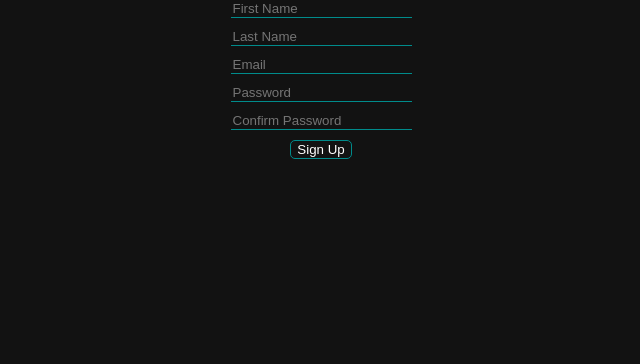
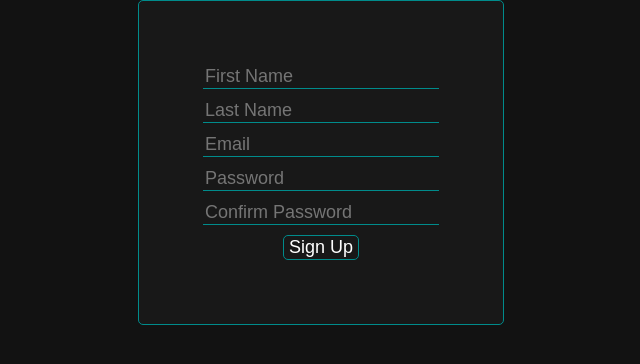
Before and after one commit to rookie2675/blog-website, a Next.js app: page /signup in a window 1280 px wide. Shown: the top 364 px of the page, without its empty margins (319-959 px from the left). Built offline with nearby package versions, Linux system fonts and the light colour scheme.

Commit message:
Fixed signup page styles

```diff
--- a/app/signup/page.module.css
+++ b/app/signup/page.module.css
@@ -1,10 +1,25 @@
-.fieldContainer {
-    display: flex;
-    gap: 5px;
-    flex-direction: column;
+.button {
+    padding-left: 2%;
+    padding-right: 2%;
+    font-size: large;
 }
 
-.formContainer {
+.input {
+    font-size: large;
+}
+
+.container {
+    height: 100%;
+    align-items: center;
+    justify-content: center;
+    display: flex;
+}
+
+.form {
+    border-radius: 5px;
+    border: 1px solid darkcyan;
+    padding: 5%;
+    background-color: rgba(255, 255, 255, 0.025);
     gap: 10px;
     display: flex;
     flex-direction: column;
--- a/app/signup/page.tsx
+++ b/app/signup/page.tsx
@@ -41,10 +41,10 @@ export default function Page(): JSX.Element {
     }
 
     return (
-        <form onSubmit={handleSubmit}>
-            <div className={styles.formContainer}>
-                <div className={styles.fieldContainer}>
+        <div className={styles.container}>
+            <form className={styles.form} onSubmit={handleSubmit}>
                 <input
+                    className={styles.input}
                     type="text"
                     id="firstName"
                     name="firstName"
@@ -53,9 +53,8 @@ export default function Page(): JSX.Element {
                     onChange={handleChange}
                     required
                 />
-                </div>
-                <div className={styles.fieldContainer}>
                 <input
+                    className={styles.input}
                     type="text"
                     id="lastName"
                     name="lastName"
@@ -64,9 +63,8 @@ export default function Page(): JSX.Element {
                     onChange={handleChange}
                     required
                 />
-                </div>
-                <div className={styles.fieldContainer}>
                 <input
+                    className={styles.input}
                     type="text"
                     id="email"
                     name="email"
@@ -75,9 +73,8 @@ export default function Page(): JSX.Element {
                     onChange={handleChange}
                     required
                 />
-                </div>
-                <div className={styles.fieldContainer}>
                 <input
+                    className={styles.input}
                     type="password"
                     id="password"
                     name="password"
@@ -86,9 +83,8 @@ export default function Page(): JSX.Element {
                     onChange={handleChange}
                     required
                 />
-                </div>
-                <div className={styles.fieldContainer}>
                 <input
+                    className={styles.input}
                     type="password"
                     id="confirmPassword"
                     name="confirmPassword"
@@ -97,9 +93,10 @@ export default function Page(): JSX.Element {
                     onChange={handleChange}
                     required
                 />
+                <button className={styles.button} type="submit">
+                    Sign Up
+                </button>
+            </form>
         </div>
-                <button type="submit">Sign Up</button>
-            </div>
-        </form>
     );
 }
```
Lines whose indentation alone changed are shown as unchanged.
